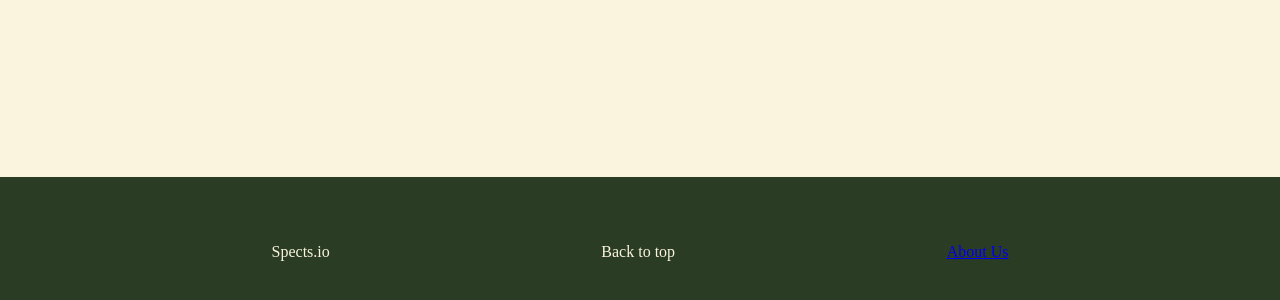
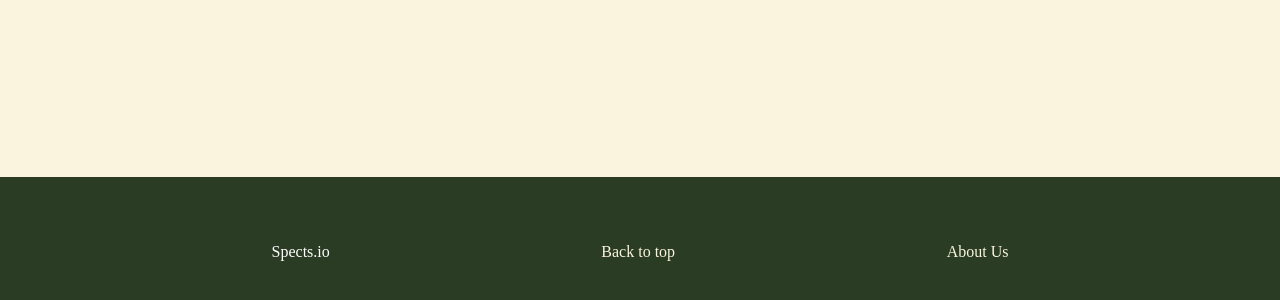
Before and after one commit to martin-stefan/spects, a React (Create React App) app in the folder frontend/: page /login in a window 1280 px wide. Shown: the part 724-1024 px from the top of the page. Built offline with nearby package versions, Linux system fonts and the light colour scheme.

Commit message:
fixing footer colors

```diff
--- a/frontend/src/Components/Footer/Footer.js
+++ b/frontend/src/Components/Footer/Footer.js
@@ -5,8 +5,8 @@
   return (
     <div className="footer">
       <p>Spects.io</p>
-      <a href="" className="btt">Back to top</a>
-      <Link to="/about">About Us</Link>
+      <a href="#" className="btt">Back to top</a>
+      <Link to="/about" className="btt">About Us</Link>
 
     </div>
   );
--- a/frontend/src/Components/Footer/Footer.scss
+++ b/frontend/src/Components/Footer/Footer.scss
@@ -9,7 +9,8 @@
   flex-direction: row;
   justify-content: space-evenly;
   align-items: center;
-  color: $eggshell;
+  color: white;
+
 }
 
 .btt {
```
